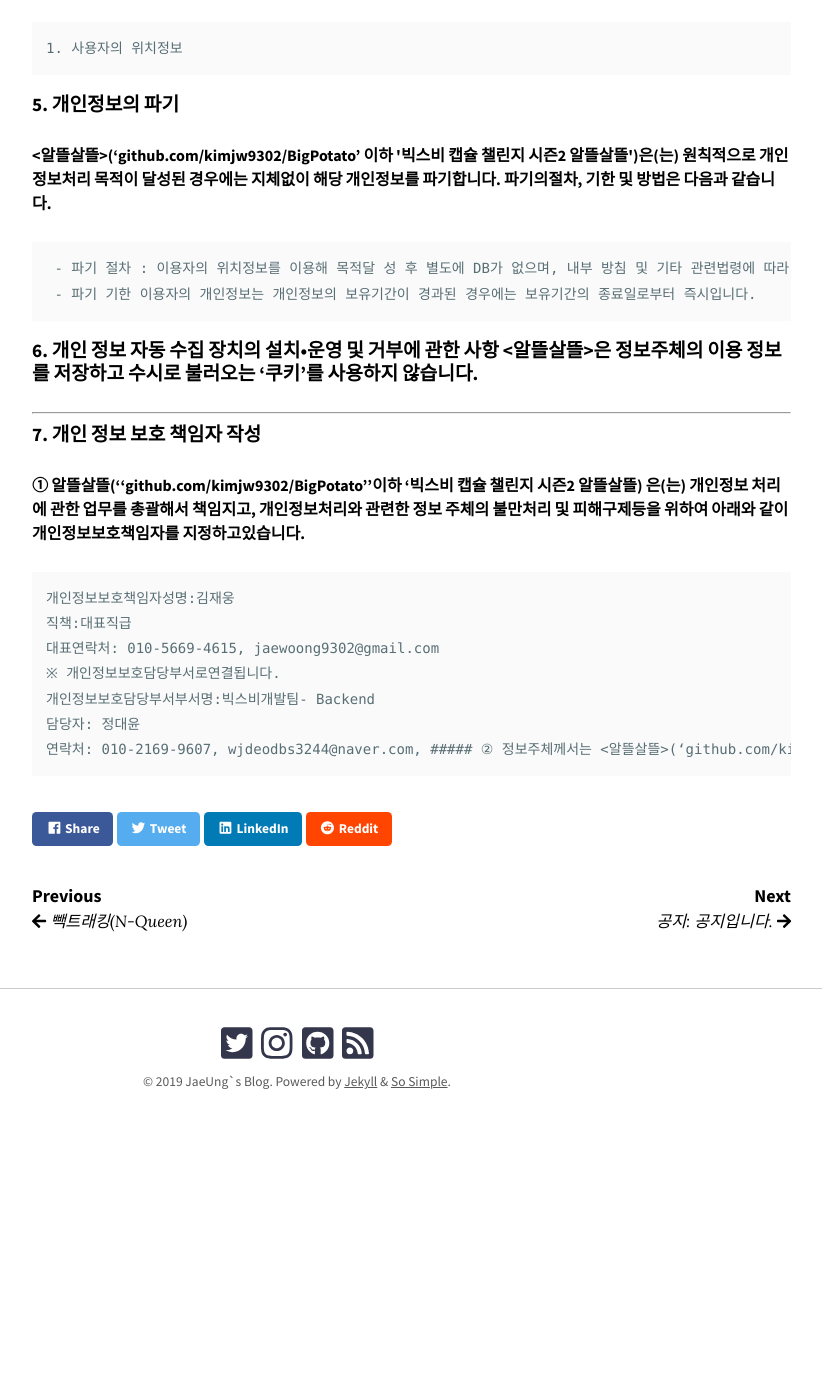
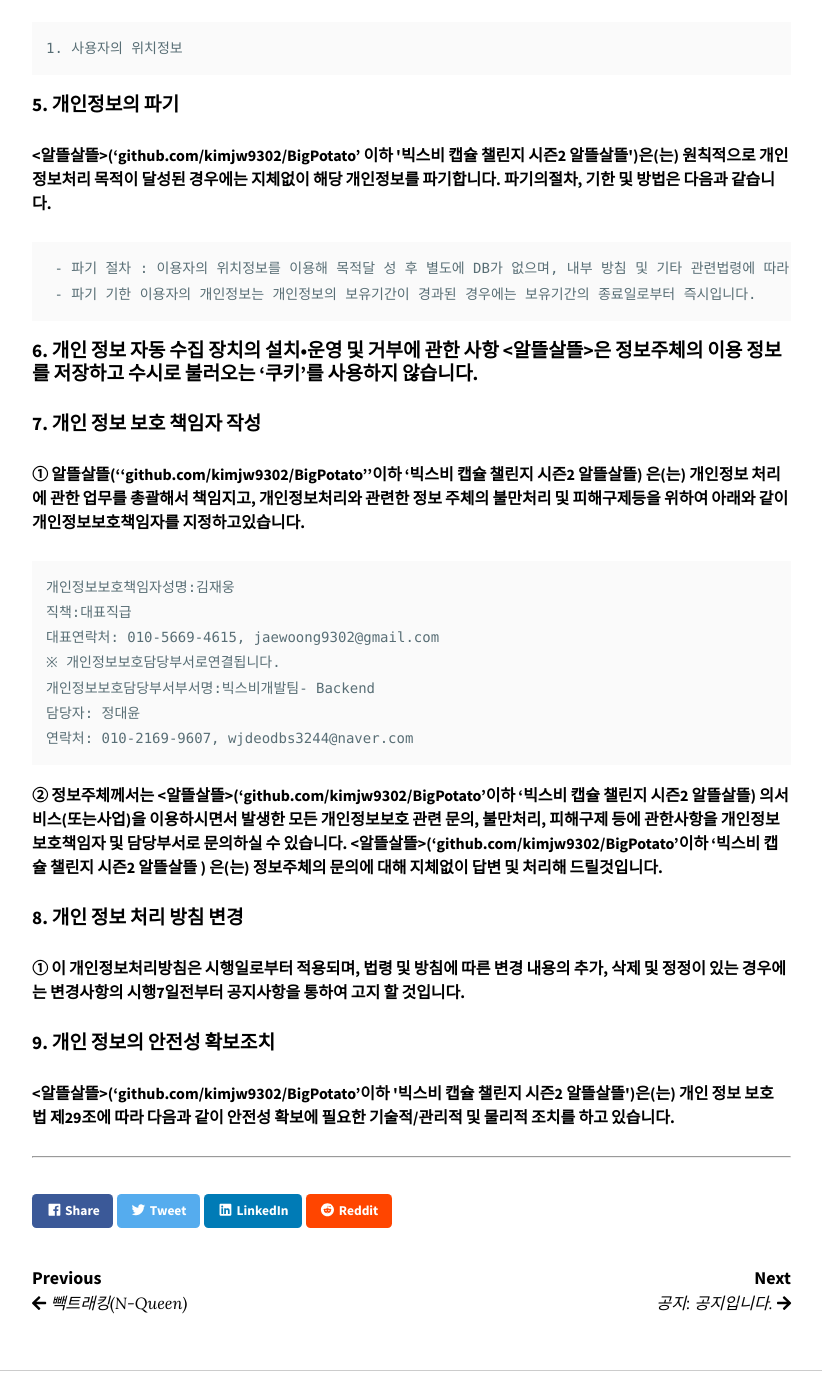
Before and after one commit to kimjw9302/kimjw9302.github.io, a Jekyll site: the page built from _posts/2019-10-30-adsdprivacy.md, in a window 1280 px wide and 1400 px high, scrolled down 1277 px. Shown: the whole window, without its empty margins (343-1165 px from the left). Built offline with Jekyll 4.4.1, drawn with Linux system fonts in a browser that asks for light colours; nearby versions of some CDN libraries; comment, search, counter and statistics services are not loaded; before the commit the page ends 2442 px from its top, so only the background shows below that; some of the changed text lies outside the part shown.

Commit message:
19.10.30 update

```diff
--- a/_posts/2019-10-30-adsdprivacy.md
+++ b/_posts/2019-10-30-adsdprivacy.md
@@ -17,8 +17,8 @@
 ##### ☞아래 예시를 참고하여 개인 정보 처리 업무와 개인 정보 처리 업무에 대한 보유 기간 및 관련 법령, 근거 등 을기재합니다.
 ##### 예시 - 위치 정보 기반 : 위치 기반으로 정보를 보여준 후, 보유기간 없이 바로 파기.
 
-#### 3. 정보주체와법정대리인의권리·의무및그행사방법이용자는개인정보주체로써다음과같은권리를행사할수있습니다.
-##### ①정보주체는<알뜰살뜰>(‘[빅스비캡슐챌린지시즌2] 알뜰살뜰’이하 ‘알뜰살뜰') 에 대해 언제든지 다음 각 호의 개인정보보호관련 권리를 행사 할 수있습니다.
+#### 3. 정보주체와 법정대리인의 권리·의무 및 그 행사방법 이용자는 개인정보주체로써 다음과 같은 권리를 행사할 수 있습니다.
+##### ①정보주체는<알뜰살뜰>(‘[빅스비 캡슐 챌린지 시즌2] 알뜰살뜰’이하 ‘알뜰살뜰') 에 대해 언제든지 다음 각 호의 개인정보보호관련 권리를 행사 할 수있습니다.
 	1. 개인정보열람요구 2. 오류등이있을경우정정요구 3. 삭제요구 4. 처리정지요구
 
 #### 4. 처리하는개인정보의항목작성①<알뜰살뜰>(‘github.com/kimjw9302/BigPotato’이하 '빅스비 캡슐 챌린지 시즌2 알뜰살뜰')은(는) 다음의 개인정보 항목을 처리하고 있습니다.
@@ -26,23 +26,27 @@
 
 #### 5. 개인정보의 파기
 ##### <알뜰살뜰>(‘github.com/kimjw9302/BigPotato’ 이하 '빅스비 캡슐 챌린지 시즌2 알뜰살뜰')은(는) 원칙적으로 개인정보처리 목적이 달성된 경우에는 지체없이 해당 개인정보를 파기합니다. 파기의절차, 기한 및 방법은 다음과 같습니다.
-	 - 파기 절차 : 이용자의 위치정보를 이용해 목적달 성 후 별도에 DB가 없으며, 내부 방침 및 기타 관련법령에 따라 즉시 파기된비다. 개인정보는 법률에 의한 경우가 아니고서는 다른 목적으로 이용되지않습니다.
+	 - 파기 절차 : 이용자의 위치정보를 이용해 목적달 성 후 별도에 DB가 없으며, 내부 방침 및 기타 관련법령에 따라 즉시 파기됩니다. 개인정보는 법률에 의한 경우가 아니고서는 다른 목적으로 이용되지않습니다.
      - 파기 기한 이용자의 개인정보는 개인정보의 보유기간이 경과된 경우에는 보유기간의 종료일로부터 즉시입니다.
 
 #### 6. 개인 정보 자동 수집 장치의 설치•운영 및 거부에 관한 사항 <알뜰살뜰>은 정보주체의 이용 정보를 저장하고 수시로 불러오는 ‘쿠키’를 사용하지 않습니다.
-- - -
+
 #### 7. 개인 정보 보호 책임자 작성
 ##### ① 알뜰살뜰(‘‘github.com/kimjw9302/BigPotato’’이하 ‘빅스비 캡슐 챌린지 시즌2 알뜰살뜰) 은(는) 개인정보 처리에 관한 업무를 총괄해서 책임지고, 개인정보처리와 관련한 정보 주체의 불만처리 및 피해구제등을 위하여 아래와 같이 개인정보보호책임자를 지정하고있습니다.
+
 	개인정보보호책임자성명:김재웅
     직책:대표직급
     대표연락처: 010-5669-4615, jaewoong9302@gmail.com
     ※ 개인정보보호담당부서로연결됩니다.
     개인정보보호담당부서부서명:빅스비개발팀- Backend
     담당자: 정대윤
-    연락처: 010-2169-9607, wjdeodbs3244@naver.com,
+    연락처: 010-2169-9607, wjdeodbs3244@naver.com
+
 ##### ② 정보주체께서는 <알뜰살뜰>(‘github.com/kimjw9302/BigPotato’이하 ‘빅스비 캡슐 챌린지 시즌2 알뜰살뜰) 의서비스(또는사업)을 이용하시면서 발생한 모든 개인정보보호 관련 문의, 불만처리, 피해구제 등에 관한사항을 개인정보보호책임자 및 담당부서로 문의하실 수 있습니다. <알뜰살뜰>(‘github.com/kimjw9302/BigPotato’이하 ‘빅스비 캡슐 챌린지 시즌2 알뜰살뜰 ) 은(는) 정보주체의 문의에 대해 지체없이 답변 및 처리해 드릴것입니다.
+
 #### 8. 개인 정보 처리 방침 변경
 ##### ① 이 개인정보처리방침은 시행일로부터 적용되며, 법령 및 방침에 따른 변경 내용의 추가, 삭제 및 정정이 있는 경우에는 변경사항의 시행7일전부터 공지사항을 통하여 고지 할 것입니다.
+
 #### 9. 개인 정보의 안전성 확보조치
 ##### <알뜰살뜰>(‘github.com/kimjw9302/BigPotato’이하 '빅스비 캡슐 챌린지 시즌2 알뜰살뜰')은(는) 개인 정보 보호 법 제29조에 따라 다음과 같이 안전성 확보에 필요한 기술적/관리적 및 물리적 조치를 하고 있습니다.
 * * *
```
